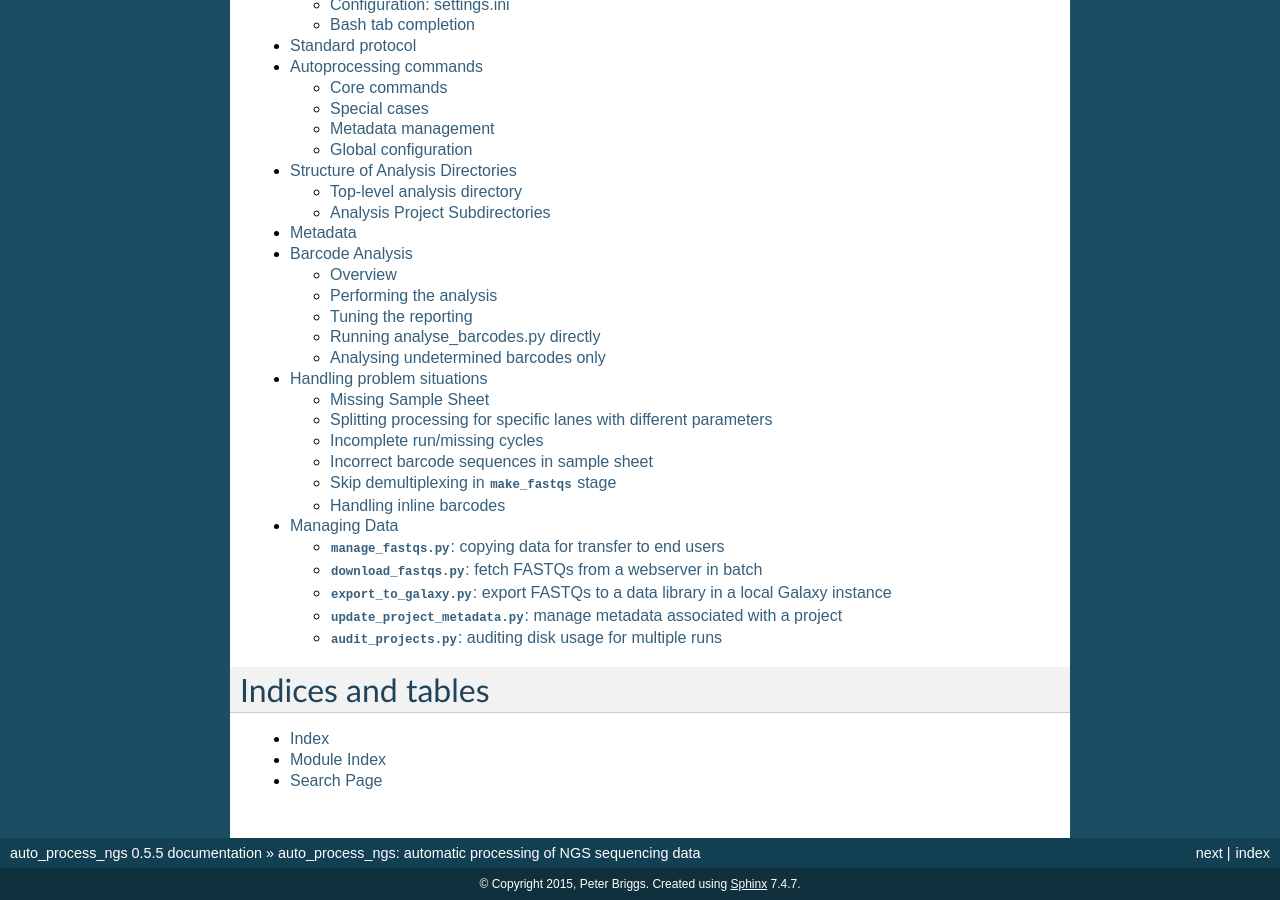
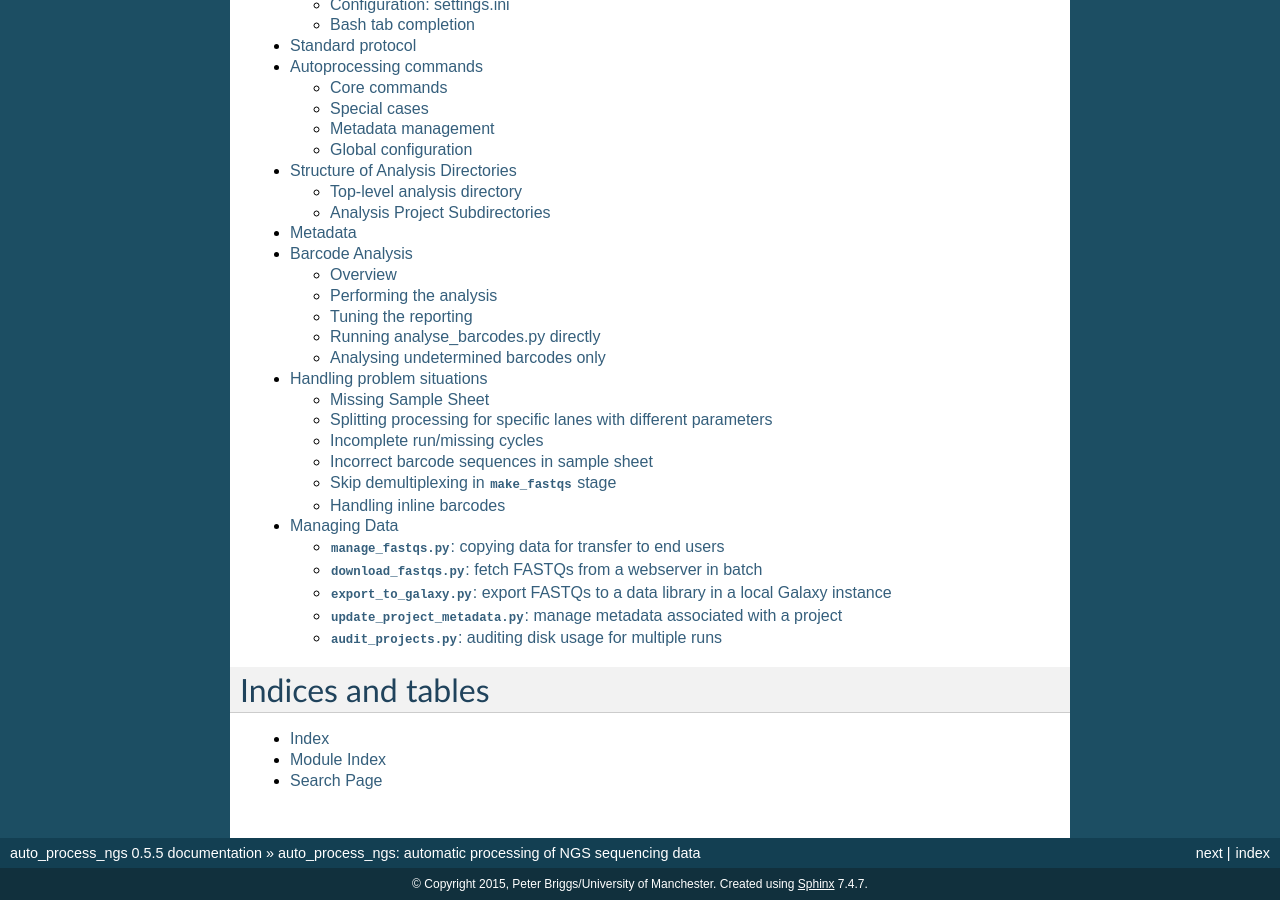
Before and after one commit to fls-bioinformatics-core/auto_process_ngs, a Sphinx documentation site: the page built from docs/source/index.rst, in a window 1280 px wide and 900 px high, scrolled down 628 px. Built offline with Sphinx 7.4.7, drawn with Linux system fonts in a browser that asks for light colours.

Commit message:
Update the copyright notice in the documentation.

```diff
--- a/docs/source/conf.py
+++ b/docs/source/conf.py
@@ -42,7 +42,7 @@ master_doc = 'index'
 
 # General information about the project.
 project = u'auto_process_ngs'
-copyright = u'2015, Peter Briggs'
+copyright = u'2015, Peter Briggs/University of Manchester'
 
 # The version info for the project you're documenting, acts as replacement for
 # |version| and |release|, also used in various other places throughout the
```
